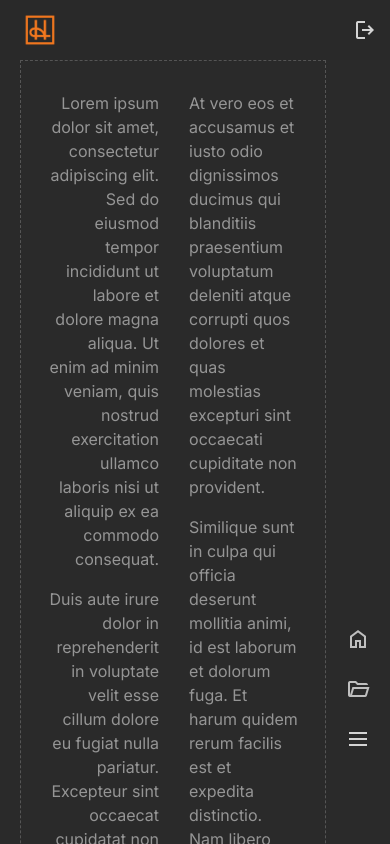
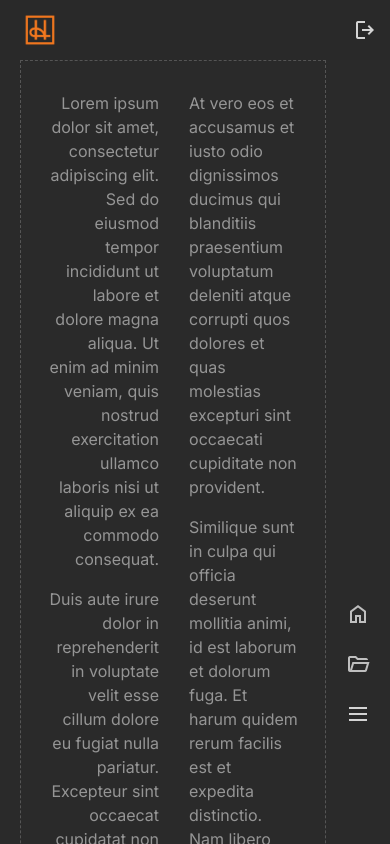
Before and after one commit to richardtheshannon/lilde-com, a Next.js app: page / in a window 390 px wide. Shown: the top 844 px of the page. Built offline with nearby package versions, Linux system fonts and the light colour scheme.

Commit message:
feat: initial railway deployment again again

```diff
--- a/src/app/globals.css
+++ b/src/app/globals.css
@@ -261,7 +261,14 @@ body {
     justify-content: flex-end;
     gap: 10px;
     flex-grow: 1;
-    padding-bottom: 75px; /* Increased padding to lift above mobile browser UI */
+    padding-bottom: 60px; /* Desktop default */
+}
+
+/* Mobile responsive - increase padding for mobile devices */
+@media (max-width: 768px) {
+    .nav-items-main {
+        padding-bottom: 100px; /* Mobile - more space for browser UI */
+    }
 }
 
 /* Header Area Container */
```
